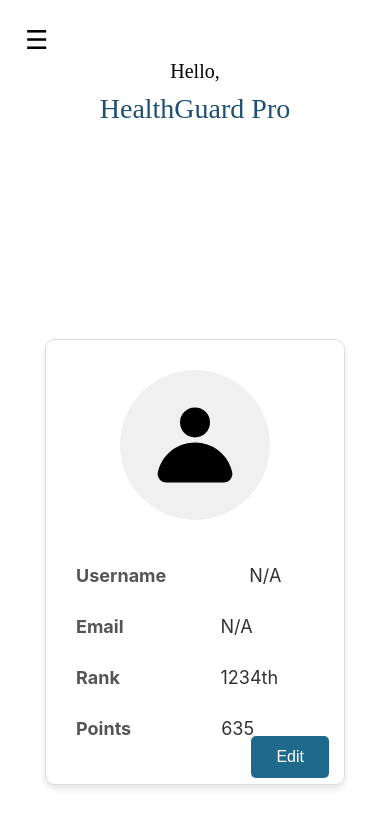
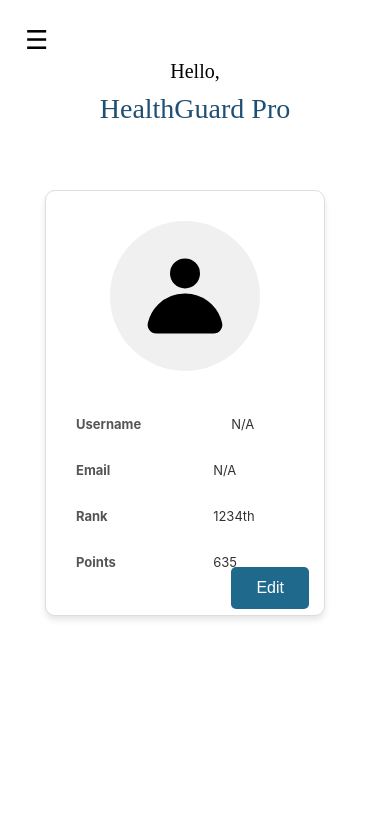
Before and after one commit to springboardmentor103/HealthGuardPro_Infosys_Internship_Oct2024_Team_03, a React (Create React App) app in the folder frontend/: page /profile-p1 in a window 390 px wide. Shown: the top 828 px of the page. Built offline with nearby package versions, Linux system fonts and the light colour scheme.

Commit message:
responsiveness fixed

```diff
--- a/frontend/src/pages/profile-p1.module.css
+++ b/frontend/src/pages/profile-p1.module.css
@@ -302,10 +302,11 @@
   }
 
   .profile-container {
-    min-height: calc(100vh - 100px); /* Center profile card */
+    min-height: 350px; /* Center profile card */
     display: flex;
     justify-content: center;
     align-items: center;
+    width:280px;
   }
 
   .edit-button {
@@ -330,4 +331,9 @@
   .hamburger {
     z-index: 1001;
   }
+  .profile-details {
+    font-size: 13px;
+
+  }
+
 }
```
